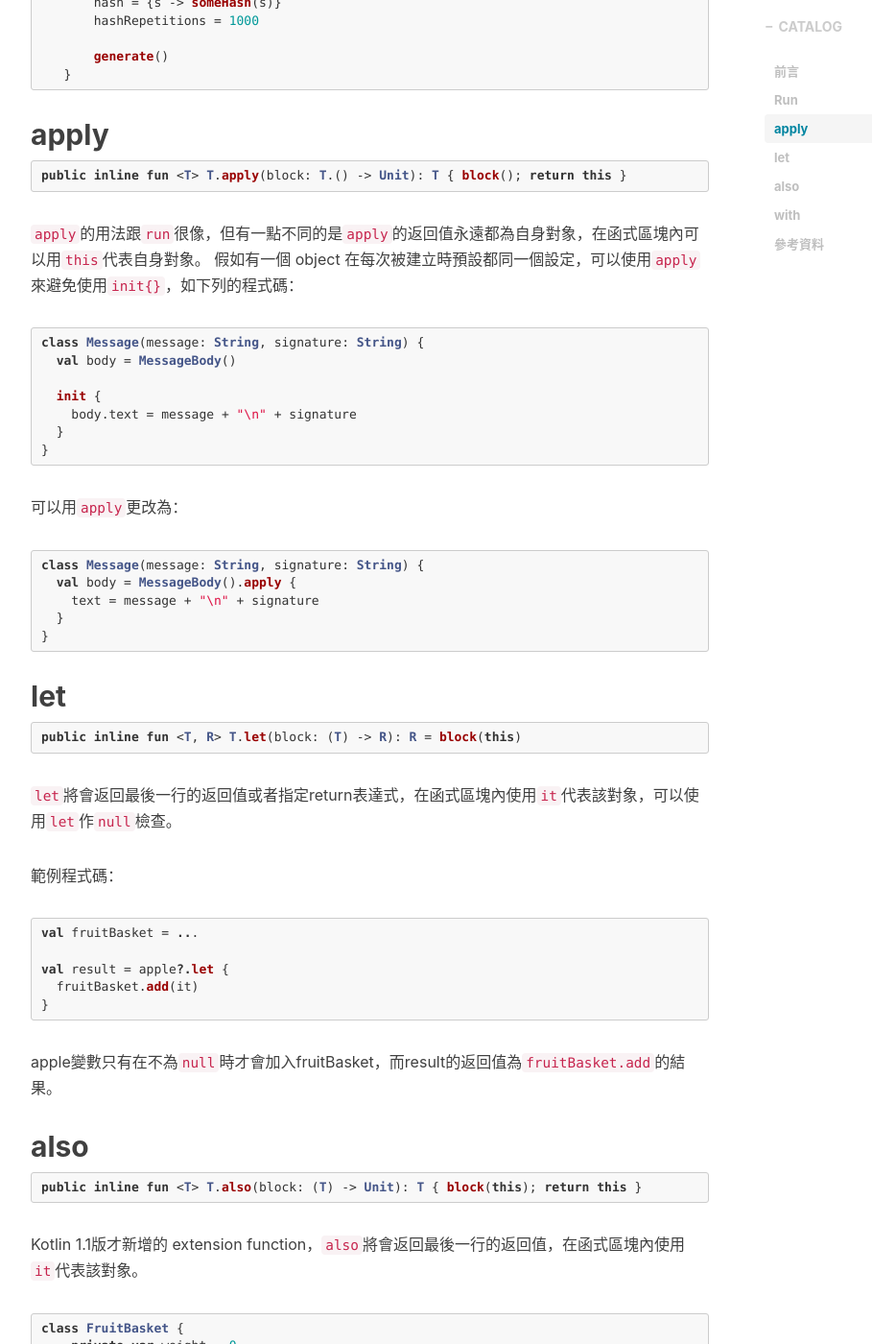
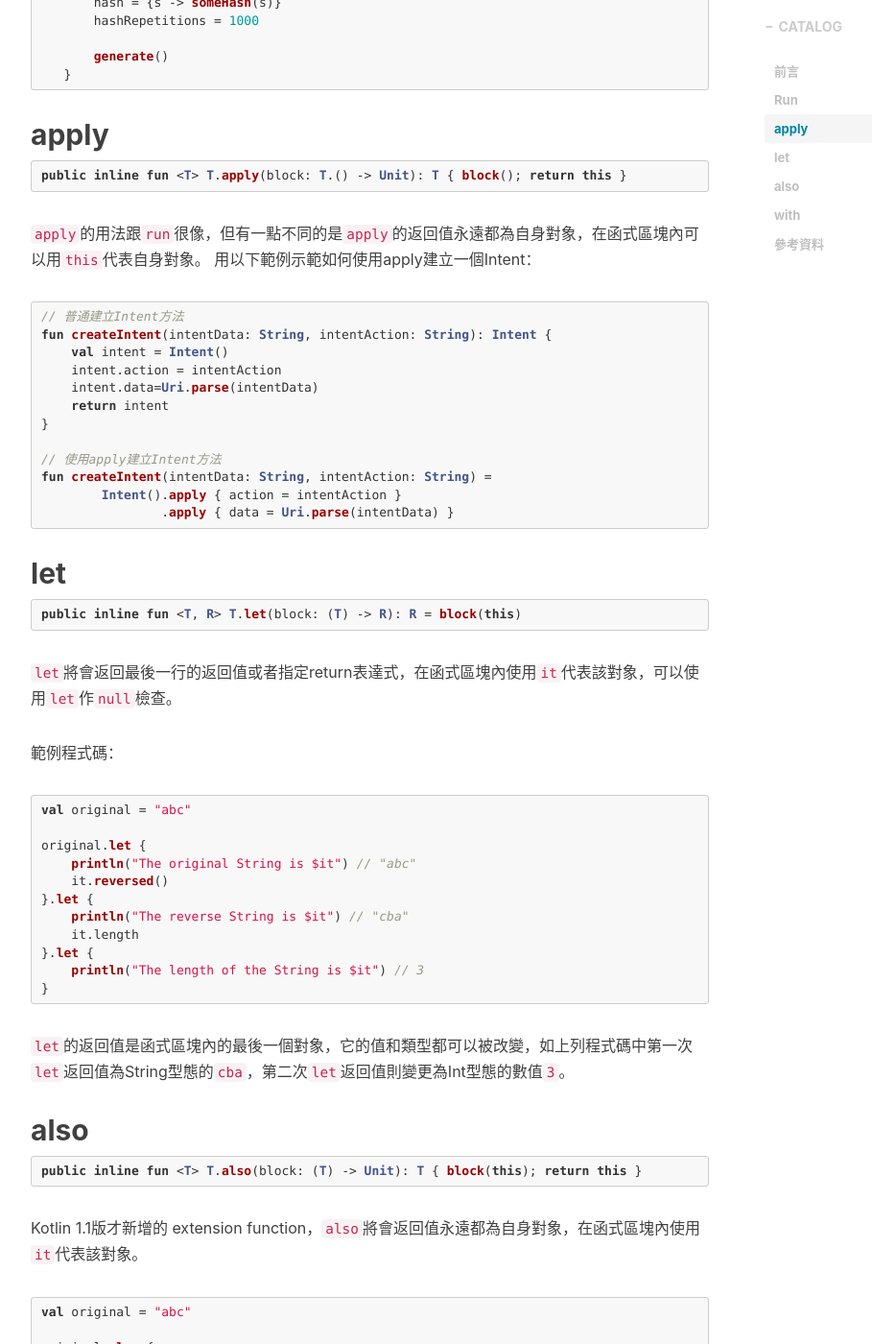
Before and after one commit to 7a6ac0/7a6ac0.github.io, a Jekyll site: the page built from _posts/2018-01-19-kotlin-standard-extensions.markdown, in a window 1280 px wide and 1400 px high, scrolled down 2080 px. Shown: the whole window at 96% size, without its empty margins (233-1142 px from the left). Built offline with Jekyll 4.4.1, drawn with Linux system fonts in a browser that asks for light colours; nearby versions of some CDN libraries; comment, search, counter and statistics services are not loaded; some of the changed text lies outside the part shown.

Commit message:
Update: 2018-10-13 19:10:00

````diff
--- a/_posts/2018-01-19-kotlin-standard-extensions.markdown
+++ b/_posts/2018-01-19-kotlin-standard-extensions.markdown
@@ -76,23 +76,20 @@ val password: Password = PasswordGenerator().run {
 public inline fun <T> T.apply(block: T.() -> Unit): T { block(); return this }
 ```
 `apply`的用法跟`run`很像，但有一點不同的是`apply`的返回值永遠都為自身對象，在函式區塊內可以用`this`代表自身對象。
-假如有一個 object 在每次被建立時預設都同一個設定，可以使用`apply`來避免使用`init{}`，如下列的程式碼：
+用以下範例示範如何使用apply建立一個Intent：
 ```kotlin
-class Message(message: String, signature: String) {
-  val body = MessageBody()
+// 普通建立Intent方法
+fun createIntent(intentData: String, intentAction: String): Intent {
+    val intent = Intent()
+    intent.action = intentAction
+    intent.data=Uri.parse(intentData)
+    return intent
+}
 
-  init {
-    body.text = message + "\n" + signature
-  }
-}
-```
-可以用`apply`更改為：
-```kotlin
-class Message(message: String, signature: String) {
-  val body = MessageBody().apply {
-    text = message + "\n" + signature
-  }
-}
+// 使用apply建立Intent方法
+fun createIntent(intentData: String, intentAction: String) =
+        Intent().apply { action = intentAction }
+                .apply { data = Uri.parse(intentData) }
 ```
 ## let
 ```kotlin
@@ -102,34 +99,38 @@ public inline fun <T, R> T.let(block: (T) -> R): R = block(this)
 
 範例程式碼：
 ```kotlin
-val fruitBasket = ...
+val original = "abc"
 
-val result = apple?.let {
-  fruitBasket.add(it)
+original.let {
+    println("The original String is $it") // "abc"
+    it.reversed()
+}.let {
+    println("The reverse String is $it") // "cba"
+    it.length
+}.let {
+    println("The length of the String is $it") // 3
 }
 ```
-apple變數只有在不為`null`時才會加入fruitBasket，而result的返回值為`fruitBasket.add`的結果。
+`let`的返回值是函式區塊內的最後一個對象，它的值和類型都可以被改變，如上列程式碼中第一次`let`返回值為String型態的`cba`，第二次`let`返回值則變更為Int型態的數值`3`。
 ## also
 ```kotlin
 public inline fun <T> T.also(block: (T) -> Unit): T { block(this); return this }
 ```
-Kotlin 1.1版才新增的 extension function，`also`將會返回最後一行的返回值，在函式區塊內使用`it`代表該對象。
+Kotlin 1.1版才新增的 extension function，`also`將會返回值永遠都為自身對象，在函式區塊內使用`it`代表該對象。
 ```kotlin
-class FruitBasket {
-    private var weight = 0
+val original = "abc"
 
-    fun addFrom(appleTree: AppleTree) {
-        val apple = appleTree.pick().also { apple ->
-            this.weight += apple.weight
-            add(apple)
-        }
-        ...
-    }
-    ...
-    fun add(fruit: Fruit) = ...
+original.also {
+    println("The original String is $it") // "abc"
+    it.reversed()
+}.also {
+    println("The reverse String is ${it}") // "abc"
+    it.length
+}.also {
+    println("The length of the String is ${it}") // "abc"
 }
 ```
-在上面的範例將函式區塊內的`it`變數更改為`apple`，最後返回`add(apple)`的結果。
+從上列程式碼得知不管調用多少次`also`都是返回original原本的String型態。
 ## with
 ```kotlin
 public inline fun <T, R> with(receiver: T, block: T.() -> R): R = receiver.block()
@@ -152,3 +153,4 @@ string
 ## 參考資料
 * [Kotlin Basics: Standard Extension Functions](https://lmller.github.io/kotlin-standard-extensions)
 * [Standard.kt](https://github.com/JetBrains/kotlin/blob/master/libraries/stdlib/src/kotlin/util/Standard.kt)
+* [Mastering Kotlin standard functions: run, with, let, also and apply](https://medium.com/@elye.project/mastering-kotlin-standard-functions-run-with-let-also-and-apply-9cd334b0ef84)
````
